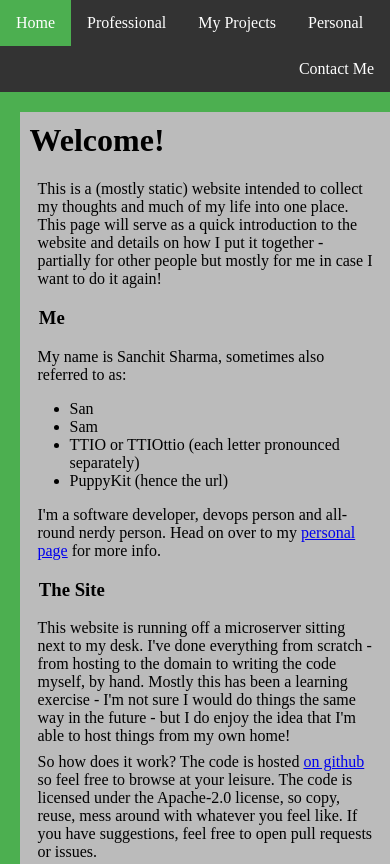
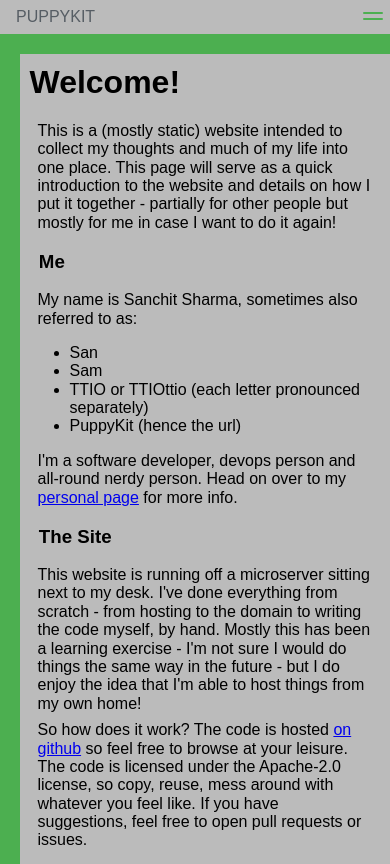
Before and after one commit to chaoaretasty/puppykit, a plain HTML site: page index.html in a window 390 px wide. Shown: the top 864 px of the page. Drawn offline with nearby package versions, Linux system fonts and the light colour scheme.

Commit message:
Starting to integrate pure

```diff
--- a/index.html
+++ b/index.html
@@ -4,6 +4,7 @@
 <head>
 <title>Puppykit - Home</title>
 <meta charset="UTF-8">
+<link rel="stylesheet" href="https://unpkg.com/purecss@1.0.0/build/pure-min.css" integrity="sha384-nn4HPE8lTHyVtfCBi5yW9d20FjT8BJwUXyWZT9InLYax14RDjBj46LmSztkmNP9w" crossorigin="anonymous">
 <link rel="stylesheet" type="text/css" href="style.css">
 </head>
 
--- a/nav.html
+++ b/nav.html
@@ -1,7 +1,153 @@
-<ul class="navbar">
-<li><a href="index.html" id="index">Home</a></li>
-<li><a href="professional.html" id="professional">Professional</a></li>
-<li><a href="projects.html" id="projects">My Projects</a></li>
-<li><a href="personal.html" id="personal">Personal</a></li>
-<li class="right"><a href="contact.html" id="contact">Contact Me</a></li>
-</ul>
+<!--[if lte IE 8]>
+<link rel="stylesheet" href="https://unpkg.com/purecss@1.0.0/build/grids-responsive-old-ie-min.css">
+<![endif]-->
+<!--[if gt IE 8]><!-->
+<link rel="stylesheet" href="https://unpkg.com/purecss@1.0.0/build/grids-responsive-min.css">
+<!--<![endif]-->
+
+<style>
+.navbar-wrapper {
+    background-color: #BBB;
+    margin-bottom: 1em;
+    -webkit-font-smoothing: antialiased;
+    height: 2.1em;
+    overflow: hidden;
+    -webkit-transition: height 0.5s;
+    -moz-transition: height 0.5s;
+    -ms-transition: height 0.5s;
+    transition: height 0.5s;
+}
+
+.navbar-wrapper.open {
+    height: 14em;
+}
+
+.navbar-menu-3 {
+    text-align: right;
+}
+
+.navbar-toggle {
+    width: 34px;
+    height: 34px;
+    position: absolute;
+    top: 0;
+    right: 0;
+    display: none;
+}
+
+.navbar-toggle .bar {
+    background-color: #4CAF50;
+    display: block;
+    width: 20px;
+    height: 2px;
+    border-radius: 100px;
+    position: absolute;
+    top: 18px;
+    right: 7px;
+    -webkit-transition: all 0.5s;
+    -moz-transition: all 0.5s;
+    -ms-transition: all 0.5s;
+    transition: all 0.5s;
+}
+
+.navbar-toggle .bar:first-child {
+    -webkit-transform: translateY(-6px);
+    -moz-transform: translateY(-6px);
+    -ms-transform: translateY(-6px);
+    transform: translateY(-6px);
+}
+
+.navbar-toggle.x .bar {
+    -webkit-transform: rotate(45deg);
+    -moz-transform: rotate(45deg);
+    -ms-transform: rotate(45deg);
+    transform: rotate(45deg);
+}
+
+.navbar-toggle.x .bar:first-child {
+    -webkit-transform: rotate(-45deg);
+    -moz-transform: rotate(-45deg);
+    -ms-transform: rotate(-45deg);
+    transform: rotate(-45deg);
+}
+
+@media (max-width: 47.999em) {
+
+    .navbar-menu-3 {
+        text-align: left;
+    }
+
+    .navbar-toggle {
+        display: block;
+    }
+
+}
+</style>
+
+<div class="navbar-wrapper pure-g" id="menu">
+    <div class="pure-u-1 pure-u-md-1-3">
+        <div class="pure-menu">
+            <a href="#" class="pure-menu-heading navbar-brand">Puppykit</a>
+            <a href="#" class="navbar-toggle" id="toggle"><s class="bar"></s><s class="bar"></s></a>
+        </div>
+    </div>
+    <div class="pure-u-1 pure-u-md-1-3">
+        <div class="pure-menu pure-menu-horizontal navbar-can-transform">
+            <ul class="pure-menu-list">
+              <li class="pure-menu-item"><a href="index.html" id="index" class="pure-menu-link">Home</a></li>
+              <li class="pure-menu-item"><a href="professional.html" id="professional" class="pure-menu-link">Professional</a></li>
+              <li class="pure-menu-item"><a href="projects.html" id="projects" class="pure-menu-link">Projects</a></li>
+              <li class="pure-menu-item"><a href="personal.html" id="personal" class="pure-menu-link">Personal</a></li>
+            </ul>
+        </div>
+    </div>
+    <div class="pure-u-1 pure-u-md-1-3">
+        <div class="pure-menu pure-menu-horizontal navbar-menu-3 navbar-can-transform">
+            <ul class="pure-menu-list">
+              <li class="pure-menu-item"><a href="contact.html" id="contact" class="pure-menu-link">Contact Me</a></li>
+            </ul>
+        </div>
+    </div>
+</div>
+
+<script>
+(function (window, document) {
+var menu = document.getElementById('menu'),
+  WINDOW_CHANGE_EVENT = ('onorientationchange' in window) ? 'orientationchange':'resize';
+
+function toggleHorizontal() {
+  [].forEach.call(
+      document.getElementById('menu').querySelectorAll('.navbar-can-transform'),
+      function(el){
+          el.classList.toggle('pure-menu-horizontal');
+      }
+  );
+};
+
+function toggleMenu() {
+  // set timeout so that the panel has a chance to roll up
+  // before the menu switches states
+  if (menu.classList.contains('open')) {
+      setTimeout(toggleHorizontal, 500);
+  }
+  else {
+      toggleHorizontal();
+  }
+  menu.classList.toggle('open');
+  document.getElementById('toggle').classList.toggle('x');
+};
+
+function closeMenu() {
+  if (menu.classList.contains('open')) {
+      toggleMenu();
+  }
+}
+
+document.getElementById('toggle').addEventListener('click', function (e) {
+  toggleMenu();
+  e.preventDefault();
+});
+
+window.addEventListener(WINDOW_CHANGE_EVENT, closeMenu);
+})(this, this.document);
+</script>
```
Also changed, not shown: contact.html (+1 -0 lines), personal.html (+1 -0 lines), professional.html (+1 -0 lines), projects.html (+1 -0 lines).
